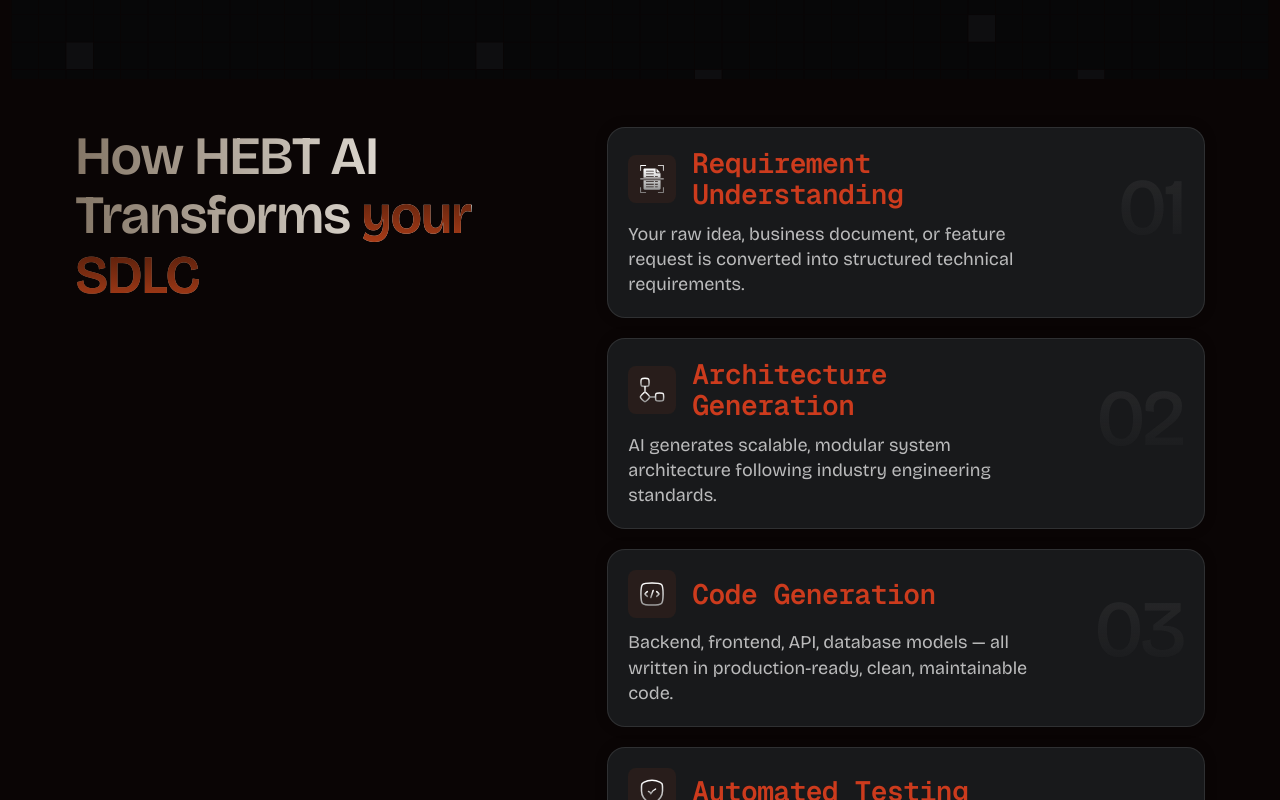
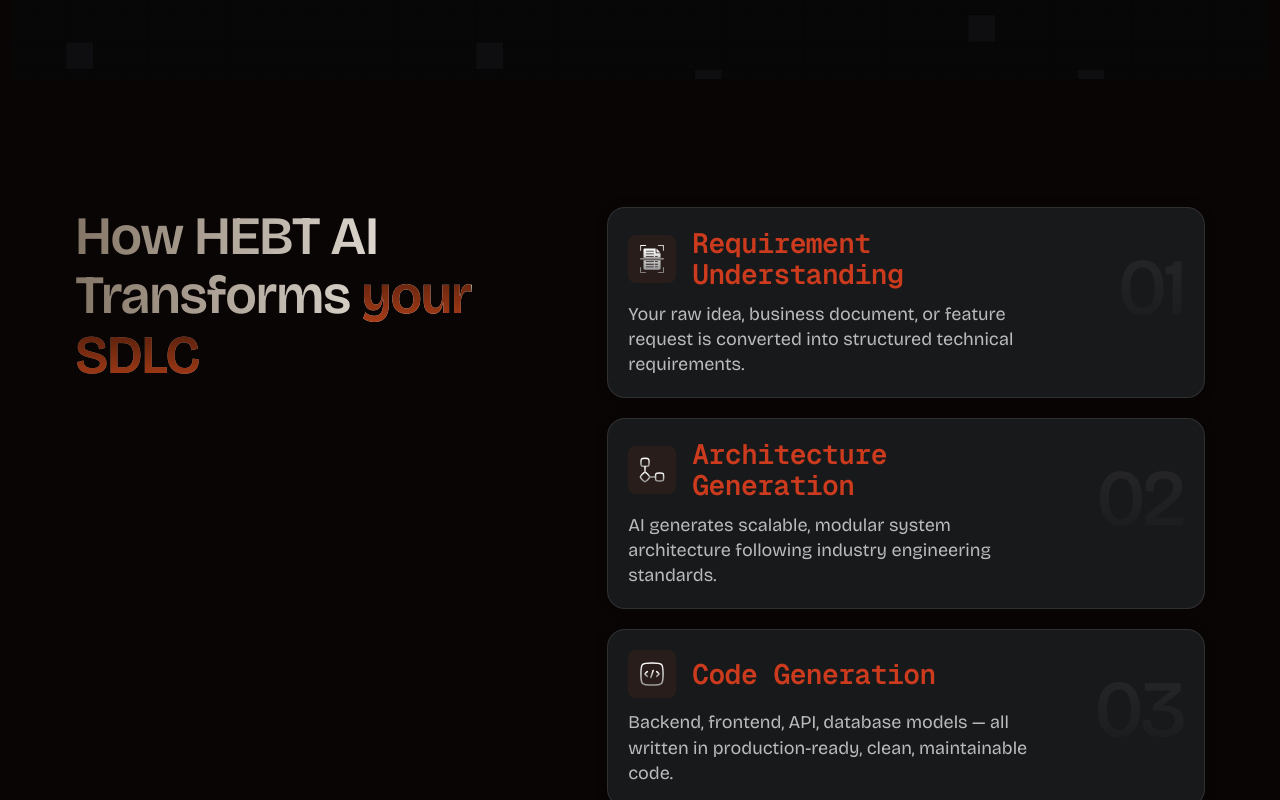
Before and after one commit to sivasai1000/hebt-nextjs, a Next.js app: page / in a window 1280 px wide. Shown: the part 760-1560 px from the top of the page. Built offline with nearby package versions, Linux system fonts and the light colour scheme.

Commit message:
latest updated

```diff
--- a/app/globals.css
+++ b/app/globals.css
@@ -8,6 +8,7 @@
   --background: #0A0505;
   --foreground: #171717;
 }
+
 
 /* Tailwind v4 THEME */
 @theme inline {
--- a/app/page.js
+++ b/app/page.js
@@ -12,7 +12,7 @@
 return (
 <main>
 
-<Hero />
+<Hero  />
 <TransformSDLC />
 <WhyTeamsChoose />
 <WorksWithTools />
--- a/components/home/hero.js
+++ b/components/home/hero.js
@@ -69,7 +69,7 @@
 }, [text, deleting, phraseIndex]);
 
   return (
-    <div className="relative w-full overflow-hidden flex flex-col px-4 sm:px-6 lg:px-8">
+    <div className="relative w-full overflow-hidden flex flex-col px-4 sm:px-6 lg:px-8 ">
 
       {/* BACKGROUND CROSSFADE LAYER */}
       <div className="absolute inset-0 z-0">
--- a/components/sections/quick-setup.js
+++ b/components/sections/quick-setup.js
@@ -71,7 +71,7 @@
   }, [started]);
 
   return (
-    <SectionContainer   className="pb-20" ref={sectionRef}>
+    <SectionContainer   className="pb-20 " ref={sectionRef}>
       {/* Outer Card */}
       <div
         className="
--- a/components/sections/transform-sdlc.js
+++ b/components/sections/transform-sdlc.js
@@ -54,7 +54,7 @@
   return (
     <SectionContainer
       id="platform"
-      className="max-w-7xl mx-auto px-4 sm:px-6"
+      className="max-w-7xl mx-auto px-4 sm:px-6 lg:mt-20 lg:mb-5"
     >
      <div className="flex flex-col md:flex-row md:items-start gap-10 md:gap-28 relative">
 
--- a/components/sections/why-teams-choose.js
+++ b/components/sections/why-teams-choose.js
@@ -8,7 +8,7 @@
       {/* TITLE */}
      <div className="relative flex justify-center mt-4">
        {/* ORANGE GLOW BACKGROUND */}
-       <div className="absolute w-full lg:w-[800px] h-[280px] -top-6 pointer-events-none"
+       <div className="absolute w-full lg:[800px] h-[280px] -top-6 pointer-events-none"
         style={{
           background: "radial-gradient(ellipse, rgba(210,69,22,0.35) 0%, rgba(210,69,22,0.12) 60%, rgba(210,69,22,0) 100%)",
           filter: "blur(90px)", opacity: 0.9, }} />
```
Also changed, not shown: components/footer/footer.js (line endings or trailing spaces), components/sections/build-software.js (line endings or trailing spaces).
